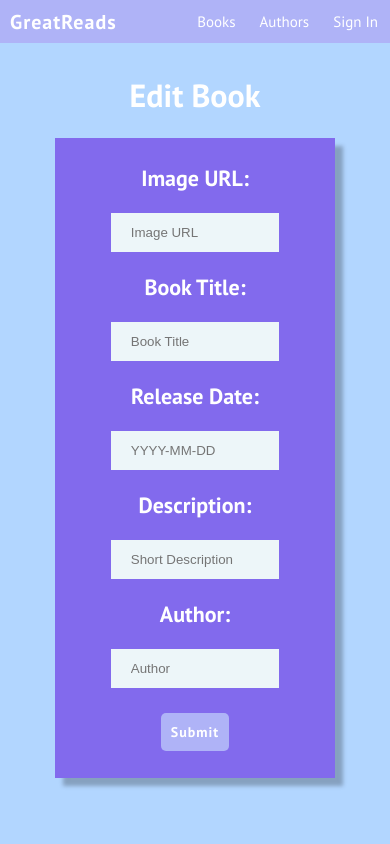
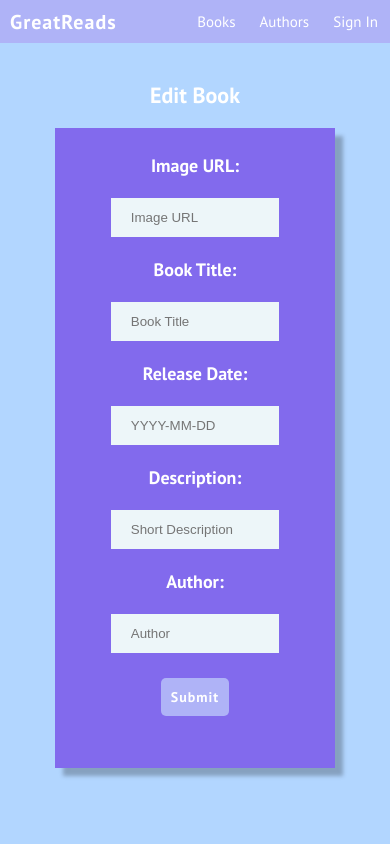
Before and after one commit to lisagarcia13/great-reads, a React (Create React App) app in the folder front-end/client/: page /books/1/edit in a window 390 px wide. Shown: the top 844 px of the page. Built offline with nearby package versions, Linux system fonts and the light colour scheme; no server answers.

Commit message:
edit book media query

```diff
--- a/front-end/client/src/screens/EditBooks.css
+++ b/front-end/client/src/screens/EditBooks.css
@@ -62,8 +62,24 @@
   letter-spacing: 1px;
   font-size: 14px;
 }
+.edit-book-main {
+  font-size: 30px;
+}
 
 .book-edit-button:hover {
   box-shadow: 0 12px 16px 0 rgba(0, 0, 0, 0.24),
     0 17px 50px 0 rgba(0, 0, 0, 0.19);
 }
+
+@media (max-width: 480px) {
+  .book-edit-label {
+    font-size: 18px;
+  }
+
+  .book-edit-form {
+    margin-top: 20px;
+  }
+  .edit-book-main {
+    font-size: 22px;
+  }
+}
--- a/front-end/client/src/screens/EditBooks.jsx
+++ b/front-end/client/src/screens/EditBooks.jsx
@@ -45,7 +45,7 @@ function EditBooks(props) {
       <div className="book-edit">
         <div className="book-sub-edit">
           <div className="book-edit-form">
-            <h1>Edit Book</h1>
+            <h2 className="edit-book-main">Edit Book</h2>
             <form onSubmit={handleSubmit}>
               <label className="book-edit-label">Image URL:</label>
               <input
```
